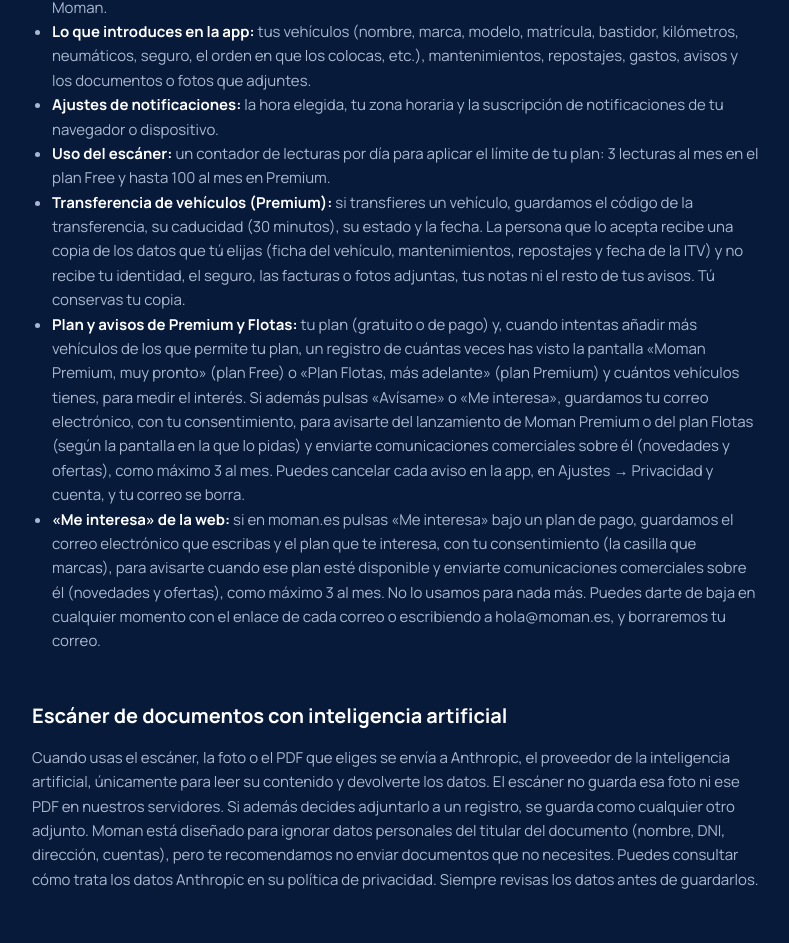
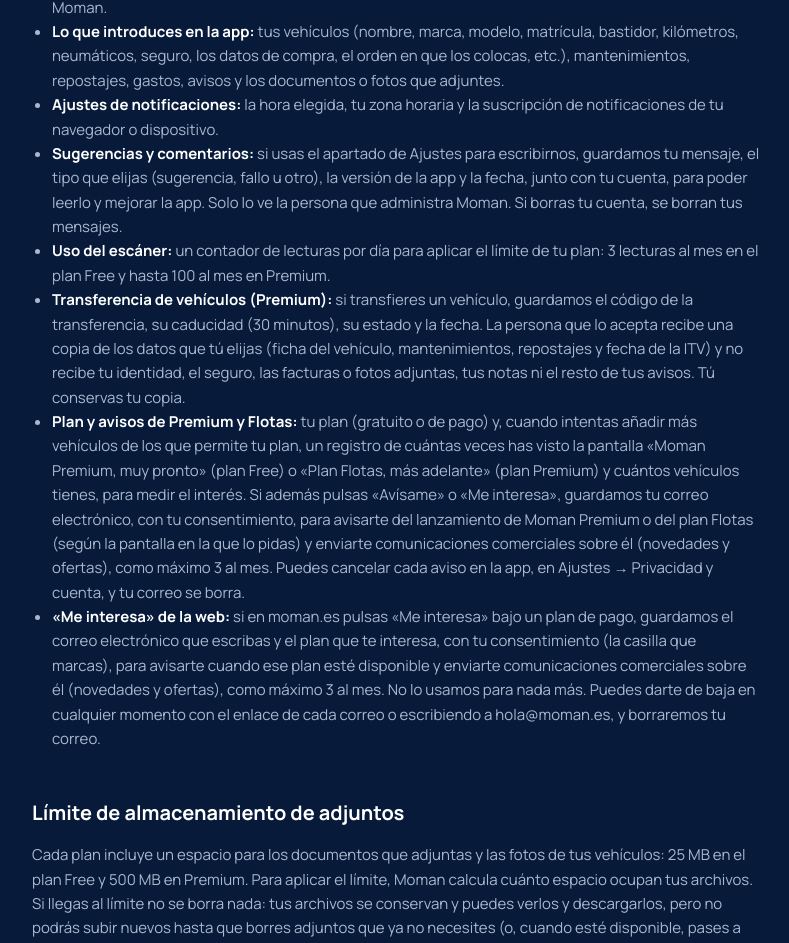
Before and after one commit to vipa935/landigmoman, a Next.js app: page /privacidad in a window 1280 px wide. Shown: the part 612-1555 px from the top of the page, without its empty margins (244-1033 px from the left). Built offline with nearby package versions, Linux system fonts and the light colour scheme.

Commit message:
Add files via upload

```diff
--- a/app/privacidad/page.tsx
+++ b/app/privacidad/page.tsx
@@ -26,13 +26,22 @@ export default function Privacidad() {
       <h2>Qué datos tratamos</h2>
       <ul>
         <li><strong>Cuenta:</strong> tu correo electrónico y tu contraseña (la contraseña la gestiona el servicio de autenticación y no la vemos en claro). Si eliges entrar con Google, recibimos tu correo y los datos básicos de tu cuenta de Google (nombre y foto de perfil). Usamos tu nombre solo para saludarte en la pantalla de inicio de la app; la foto y el resto de datos no los usamos para nada más; en ese caso no hay contraseña de Moman.</li>
-        <li><strong>Lo que introduces en la app:</strong> tus vehículos (nombre, marca, modelo, matrícula, bastidor, kilómetros, neumáticos, seguro, el orden en que los colocas, etc.), mantenimientos, repostajes, gastos, avisos y los documentos o fotos que adjuntes.</li>
+        <li><strong>Lo que introduces en la app:</strong> tus vehículos (nombre, marca, modelo, matrícula, bastidor, kilómetros, neumáticos, seguro, los datos de compra, el orden en que los colocas, etc.), mantenimientos, repostajes, gastos, avisos y los documentos o fotos que adjuntes.</li>
         <li><strong>Ajustes de notificaciones:</strong> la hora elegida, tu zona horaria y la suscripción de notificaciones de tu navegador o dispositivo.</li>
+        <li><strong>Sugerencias y comentarios:</strong> si usas el apartado de Ajustes para escribirnos, guardamos tu mensaje, el tipo que elijas (sugerencia, fallo u otro), la versión de la app y la fecha, junto con tu cuenta, para poder leerlo y mejorar la app. Solo lo ve la persona que administra Moman. Si borras tu cuenta, se borran tus mensajes.</li>
         <li><strong>Uso del escáner:</strong> un contador de lecturas por día para aplicar el límite de tu plan: 3 lecturas al mes en el plan Free y hasta 100 al mes en Premium.</li>
         <li><strong>Transferencia de vehículos (Premium):</strong> si transfieres un vehículo, guardamos el código de la transferencia, su caducidad (30 minutos), su estado y la fecha. La persona que lo acepta recibe una copia de los datos que tú elijas (ficha del vehículo, mantenimientos, repostajes y fecha de la ITV) y no recibe tu identidad, el seguro, las facturas o fotos adjuntas, tus notas ni el resto de tus avisos. Tú conservas tu copia.</li>
         <li><strong>Plan y avisos de Premium y Flotas:</strong> tu plan (gratuito o de pago) y, cuando intentas añadir más vehículos de los que permite tu plan, un registro de cuántas veces has visto la pantalla «Moman Premium, muy pronto» (plan Free) o «Plan Flotas, más adelante» (plan Premium) y cuántos vehículos tienes, para medir el interés. Si además pulsas «Avísame» o «Me interesa», guardamos tu correo electrónico, con tu consentimiento, para avisarte del lanzamiento de Moman Premium o del plan Flotas (según la pantalla en la que lo pidas) y enviarte comunicaciones comerciales sobre él (novedades y ofertas), como máximo 3 al mes. Puedes cancelar cada aviso en la app, en Ajustes → Privacidad y cuenta, y tu correo se borra.</li>
         <li><strong>«Me interesa» de la web:</strong> si en moman.es pulsas «Me interesa» bajo un plan de pago, guardamos el correo electrónico que escribas y el plan que te interesa, con tu consentimiento (la casilla que marcas), para avisarte cuando ese plan esté disponible y enviarte comunicaciones comerciales sobre él (novedades y ofertas), como máximo 3 al mes. No lo usamos para nada más. Puedes darte de baja en cualquier momento con el enlace de cada correo o escribiendo a {CONTACT_EMAIL}, y borraremos tu correo.</li>
       </ul>
+
+      <h2>Límite de almacenamiento de adjuntos</h2>
+      <p>
+        Cada plan incluye un espacio para los documentos que adjuntas y las fotos de tus vehículos: 25 MB en el plan Free
+        y 500 MB en Premium. Para aplicar el límite, Moman calcula cuánto espacio ocupan tus archivos. Si llegas al
+        límite no se borra nada: tus archivos se conservan y puedes verlos y descargarlos, pero no podrás subir
+        nuevos hasta que borres adjuntos que ya no necesites (o, cuando esté disponible, pases a Premium).
+      </p>
 
       <h2>Escáner de documentos con inteligencia artificial</h2>
       <p>
```
